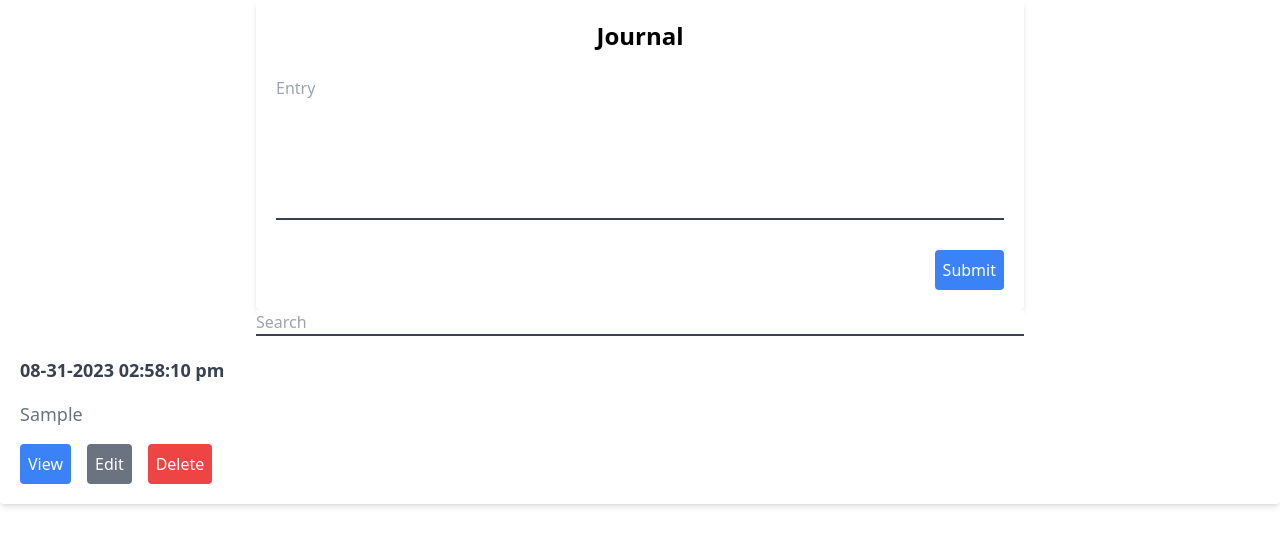
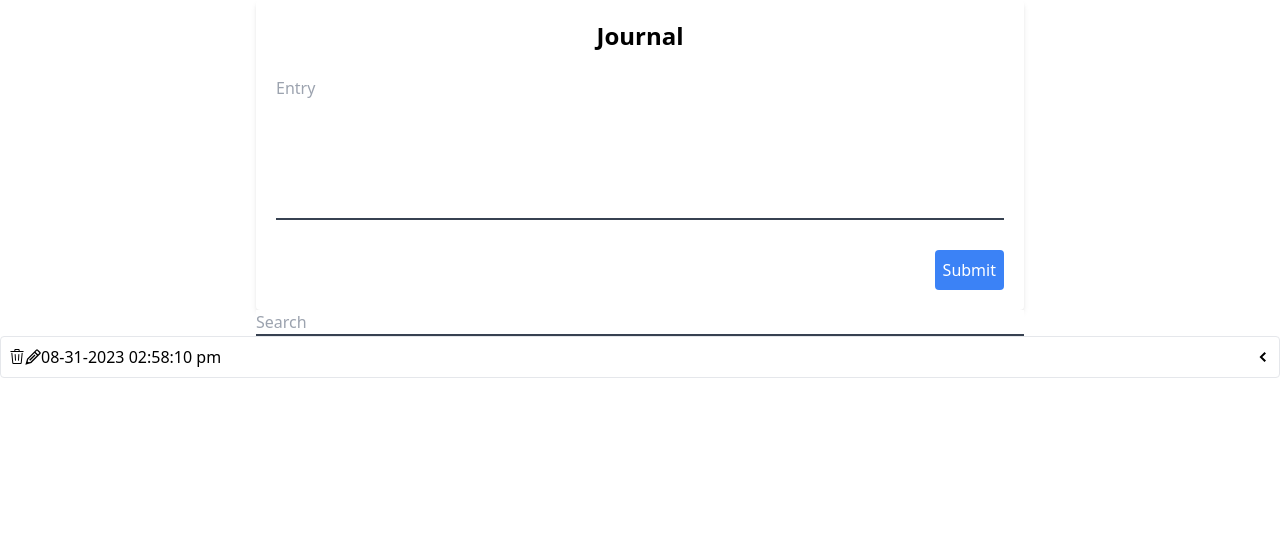
Before and after one commit to fiixed/my-stoic-path-react, a React (Vite) app: page / in a window 1280 px wide. Both pictures are taken after typing "Sample" into the empty fields and a click on the button "Submit". Shown: the top 546 px of the page. Built offline with nearby package versions, Linux system fonts and the light colour scheme.

Commit message:
expandable panel works

```diff
--- a/package.json
+++ b/package.json
@@ -15,6 +15,7 @@
     "moment": "^2.29.4",
     "react": "^18.2.0",
     "react-dom": "^18.2.0",
+    "react-icons": "^4.10.1",
     "react-redux": "^8.1.2"
   },
   "devDependencies": {
--- /dev/null
+++ b/src/components/ExpandablePanel.tsx
@@ -0,0 +1,24 @@
+import { useState } from 'react';
+import { GoChevronDown, GoChevronLeft } from 'react-icons/go';
+function ExpandablePanel({ header, children }) {
+  const [expanded, setExpanded] = useState(false);
+  const handleClick = () => {
+    setExpanded(!expanded);
+  };
+  return (
+    <div className="mb-2 border rounded">
+      <div
+        onClick={handleClick}
+        className="flex p-2 justify-between items-center cursor-pointer"
+      >
+        <div className="flex flex-row items-center justify-between">
+          {header}
+        </div>
+        <div>{expanded ? <GoChevronDown /> : <GoChevronLeft />}</div>
+      </div>
+      {expanded && <div className="p-2 border-t text-gray-500">{children}</div>}
+    </div>
+  );
+}
+
+export default ExpandablePanel;
--- a/src/components/JournalListItem.tsx
+++ b/src/components/JournalListItem.tsx
@@ -1,6 +1,8 @@
 import { FC } from 'react';
 import moment from 'moment';
-import AppButton from './AppButton';
+import { GoTrash } from 'react-icons/go';
+import { GrEdit } from 'react-icons/gr';
+import ExpandablePanel from './ExpandablePanel';
 
 interface Props {
   timestamp: Date;
@@ -9,21 +11,40 @@ interface Props {
   onDeleteClick?(): void;
 }
 
-const JournalListItem: FC<Props> = ({ timestamp, description, onEditClick, onDeleteClick }) => {
+const JournalListItem: FC<Props> = ({
+  timestamp,
+  description,
+  onEditClick,
+  onDeleteClick,
+}) => {
   const formattedTimestamp = moment(timestamp).format('MM-DD-YYYY  hh:mm:ss a');
 
+  const header = (
+    <>
+      <button onClick={onDeleteClick}>
+        <GoTrash />
+      </button>
+      <button onClick={onEditClick}>
+        <GrEdit />
+      </button>
+      {/* {error && <div>Error deleting user.</div>} */}
+      {formattedTimestamp}
+    </>
+  );
+
   return (
-    <div className="bg-white shadow-md rounded p-5">
-      <p className="font-semibold mb-4 text-gray-700 text-lg">
-        {formattedTimestamp}
-      </p>
-      <p className=" mb-4 text-gray-500 text-lg">{description}</p>
-      <div className="space-x-4">
-        <AppButton title="View" type="regular" />
-        <AppButton onClick={onEditClick} title="Edit" type="normal" />
-        <AppButton onClick={onDeleteClick} title="Delete" type="danger" />
-      </div>
-    </div>
+    // <div className="bg-white shadow-md rounded p-5">
+    //   <p className="font-semibold mb-4 text-gray-700 text-lg">
+    //     {formattedTimestamp}
+    //   </p>
+    //   <p className=" mb-4 text-gray-500 text-lg">{description}</p>
+    //   <div className="space-x-4">
+
+    //     <AppButton onClick={onEditClick} title="Edit" type="normal" />
+    //     <AppButton onClick={onDeleteClick} title="Delete" type="danger" />
+    //   </div>
+    // </div>
+    <ExpandablePanel header={header}>{description}</ExpandablePanel>
   );
 };
 
```
Also changed, not shown: 1 other file (tests, documents, lock files or other folders).
